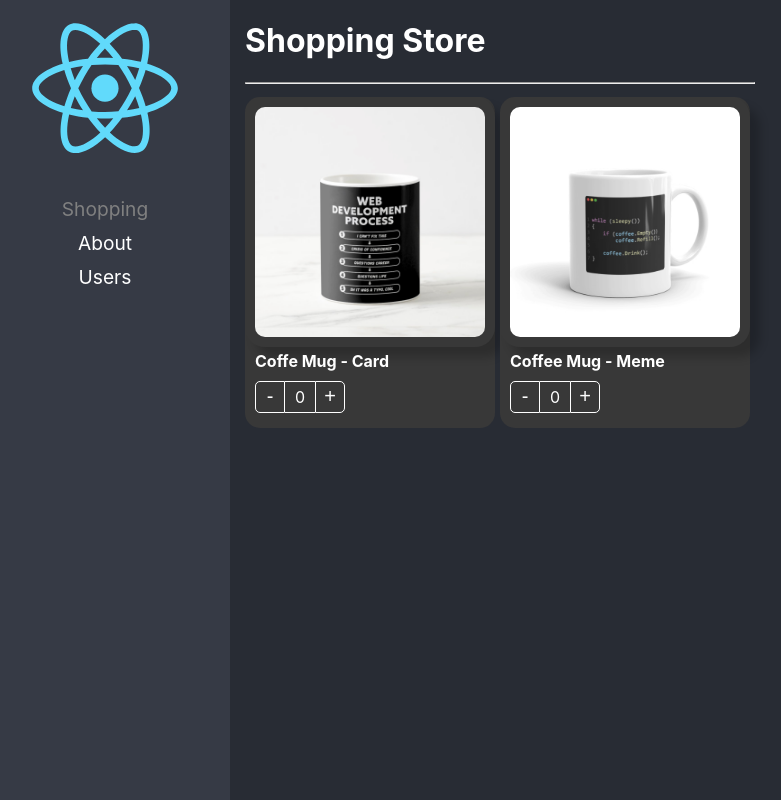
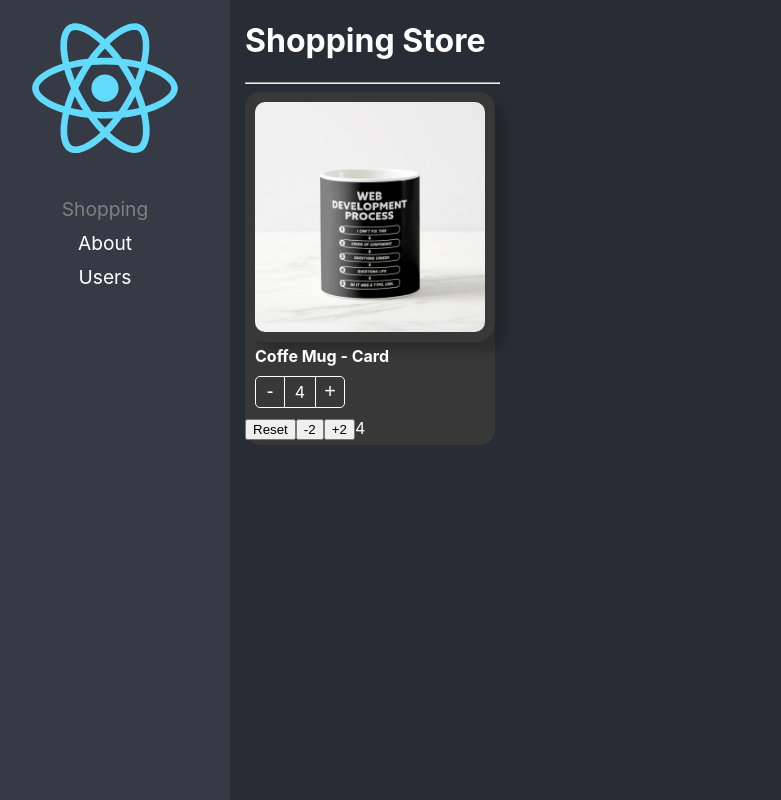
Before and after one commit to LuisAguayza/react-adv, a React (Create React App) app: page / in a window 1280 px wide. Shown: the whole page, without its empty margins (20-801 px from the left). Built offline with nearby package versions, Linux system fonts and the light colour scheme.

Commit message:
Fin del patron

```diff
--- a/src/02-component-patterns/components/ProductButtons.tsx
+++ b/src/02-component-patterns/components/ProductButtons.tsx
@@ -1,5 +1,5 @@
+import { CSSProperties, useCallback, useContext } from 'react';
 import styles from '../styles/styles.module.css';
-import { CSSProperties, useContext } from 'react';
 import { ProductContext } from './ProductCard';
 
 export interface Props {
@@ -8,7 +8,18 @@
 }
 
 export const ProductButtons = ({ className, style }: Props) => {
-    const { counter, increaseBy } = useContext(ProductContext);
+
+    // TODO: maxCount
+    const { counter, increaseBy, maxCount } = useContext(ProductContext);
+
+
+    //TODO: isMaxReached = useCallback, dependencias [ counter, maxCount ]
+    // TRUE if count === maxCount else FALSE
+
+    const isMaxReached = useCallback(
+        () => !!maxCount && counter === maxCount,
+        [counter, maxCount],
+    );
 
     return (
         <div
@@ -20,7 +31,7 @@
                 onClick={() => increaseBy(-1)}> - </button>
             <div className={styles.countLabel}>{counter}</div>
             <button
-                className={styles.buttonAdd}
+                className={`${styles.buttonAdd} ${isMaxReached() && styles.disabled}`}
                 onClick={() => increaseBy(+1)}> + </button>
         </div>
     );
--- a/src/02-component-patterns/components/ProductCard.tsx
+++ b/src/02-component-patterns/components/ProductCard.tsx
@@ -1,6 +1,6 @@
 import { createContext, CSSProperties, ReactElement } from 'react';
 import { useProduct } from '../hooks/useProduct';
-import { onChangeArgs, Product, ProductContextProps } from '../interfaces/interfaces';
+import { InitialValues, onChangeArgs, Product, ProductCardHandlers, ProductContextProps } from '../interfaces/interfaces';
 import styles from '../styles/styles.module.css';
 
 
@@ -9,22 +9,25 @@
 
 export interface Props {
     product: Product;
-    children?: ReactElement | ReactElement[],
+    // children?: ReactElement | ReactElement[],
+    children: (args: ProductCardHandlers) => JSX.Element,
     className?: string,
     style?: CSSProperties
     onChange?: (args: onChangeArgs) => void,
     value?: number,
+    initialValues?: InitialValues
 }
 
 
-export const ProductCard = ({ children, product, className, style, onChange, value }: Props) => {
+export const ProductCard = ({ children, product, className, style, onChange, value, initialValues }: Props) => {
 
-    const { counter, increaseBy } = useProduct({ onChange, product, value })
+    const { counter, increaseBy, maxCount, isMaxCountReached, reset } = useProduct({ onChange, product, value, initialValues })
 
     return (
         <Provider value={{
             counter,
             increaseBy,
+            maxCount,
             product
         }} >
 
@@ -32,7 +35,17 @@
                 className={`${styles.productCard} ${className}`}
                 style={style}
             >
-                {children}
+                {
+                    children({
+                        count: counter,
+                        isMaxCountReached,
+                        maxCount: initialValues?.maxCount,
+                        product: product,
+
+                        reset,
+                        increaseBy
+                    })
+                }
             </div>
         </Provider>
     )
--- a/src/02-component-patterns/hooks/useProduct.ts
+++ b/src/02-component-patterns/hooks/useProduct.ts
@@ -1,34 +1,55 @@
-import { useEffect, useState } from "react";
-import { onChangeArgs, Product } from "../interfaces/interfaces";
+import { useEffect, useRef, useState } from "react";
+import { InitialValues, onChangeArgs, Product } from "../interfaces/interfaces";
 
 interface useProductArgs {
     product:  Product,
     onChange?: ( args: onChangeArgs ) => void,
-    value?: number
+    value?: number,
+    initialValues?: InitialValues
 }
 
-export const useProduct = ( { onChange, product, value = 0 }: useProductArgs ) => {
+export const useProduct = ( { onChange, product, value = 0, initialValues }: useProductArgs ) => {
 
-    const [counter, setCounter] = useState(value);
+    const [counter, setCounter] = useState<number>(initialValues?.count || value );
+
+    const isMounted = useRef(false);
 
     const increaseBy = (value: number) => {
 
-        const newValue = Math.max(counter + value, 0);
+        let newValue = Math.max(counter + value, 0);
+
+        if ( initialValues?.maxCount )
+            newValue = Math.min(newValue, initialValues.maxCount);
 
         setCounter(newValue);
 
         onChange && onChange({ count: newValue, product});
     }
 
+    const reset = () => {
+        setCounter( initialValues?.count || value );
+    }
+
     useEffect(() => {
+
+        if ( !isMounted.current ) return;
 
         setCounter(value)
 
-    }, [value])
+    }, [value]);
+
+    useEffect(() => {
+
+        isMounted.current = true;
+
+    }, [])
 
      return {
          counter,
-         increaseBy
+         increaseBy,
+         isMaxCountReached: !!initialValues?.count && initialValues.maxCount === counter,
+         maxCount: initialValues?.maxCount,
+         reset
      }
 
 }
--- a/src/02-component-patterns/hooks/useShoppingCart.ts
+++ b/src/02-component-patterns/hooks/useShoppingCart.ts
@@ -7,6 +7,7 @@
 
     const onProductCountChange = ({ count, product }: { count: number, product: Product }) => {
 
+        console.log(count)
         setShoppingCart(oldShoppingCart => {
 
             if (count === 0) {
--- a/src/02-component-patterns/pages/ShoppingPage.tsx
+++ b/src/02-component-patterns/pages/ShoppingPage.tsx
@@ -1,68 +1,48 @@
 import { ProductButtons, ProductCard, ProductImage, ProductTitle } from "../components";
 import { products } from "../data/products";
-import { useShoppingCart } from "../hooks/useShoppingCart";
+
 import '../styles/custom-styles.css';
+
+const product = products[0];
 
 
 
 export const ShoppingPage = () => {
 
-    const { onProductCountChange, shoppingCart } = useShoppingCart();
-
     return (
         <div>
             <h1>Shopping Store</h1>
             <hr />
-            <div style={{
-                display: 'flex',
-                flexDirection: 'row',
-                flexWrap: 'wrap'
-            }}>
-                {
-                    products.map(product => (
             <ProductCard
                 key={product.id}
                 product={product}
                 className="bg-dark text-white"
-                            value={shoppingCart[product.id]?.count || 0}
-                            onChange={onProductCountChange}
+                initialValues={{
+                    count: 4,
+                    maxCount: 10
+                }}
             >
+                {
+                    ({ reset, count, increaseBy, isMaxCountReached }) => (
+                        <>
                             <ProductImage className="custom-image"
                                 style={{ boxShadow: '10px 10px 10px rgba(0,0,0,0.2)' }}
                             />
                             <ProductTitle className="text-bold" />
                             <ProductButtons className="custom-buttons" />
-                        </ProductCard>
-                    ))
-                }
-            </div>
-            <div className="shopping-cart">
 
+                            <button onClick={reset}>Reset</button>
+
+                            <button onClick={() => increaseBy(-2)}> -2 </button>
                             {
-                    Object.entries(shoppingCart).map(([key, product]) => (
-                        <ProductCard
-                            key={key}
-                            product={product}
-                            className="bg-dark text-white"
-                            style={{ width: '100px' }}
-                            value={product.count}
-                            onChange={onProductCountChange}
-                        >
-                            <ProductImage className="custom-image"
-                                style={{ boxShadow: '10px 10px 10px rgba(0,0,0,0.2)' }}
-                            />
-                            <ProductButtons
-                                className="custom-buttons"
-                                style={{
-                                    display: 'flex',
-                                    justifyContent: 'center'
-                                }} />
-                        </ProductCard>
-
-                    ))
+                                !isMaxCountReached && <button onClick={() => increaseBy(+2)}> +2 </button>
                             }
 
-            </div>
+                            <span>{count}</span>
+                        </>
+                    )
+                }
+            </ProductCard>
         </div>
     )
 }
--- a/src/02-component-patterns/styles/styles.module.css
+++ b/src/02-component-patterns/styles/styles.module.css
@@ -59,3 +59,9 @@
 .buttonAdd:hover {
     background-color: rgba(0, 0, 0, 0.1);
 }
+
+.disabled {
+    border-color: grey !important;
+    border-left: 1px solid white !important;
+    color: grey !important;
+}
```
Also changed, not shown: src/02-component-patterns/interfaces/interfaces.ts (+17 -0 lines). Lines whose indentation alone changed are shown as unchanged.
